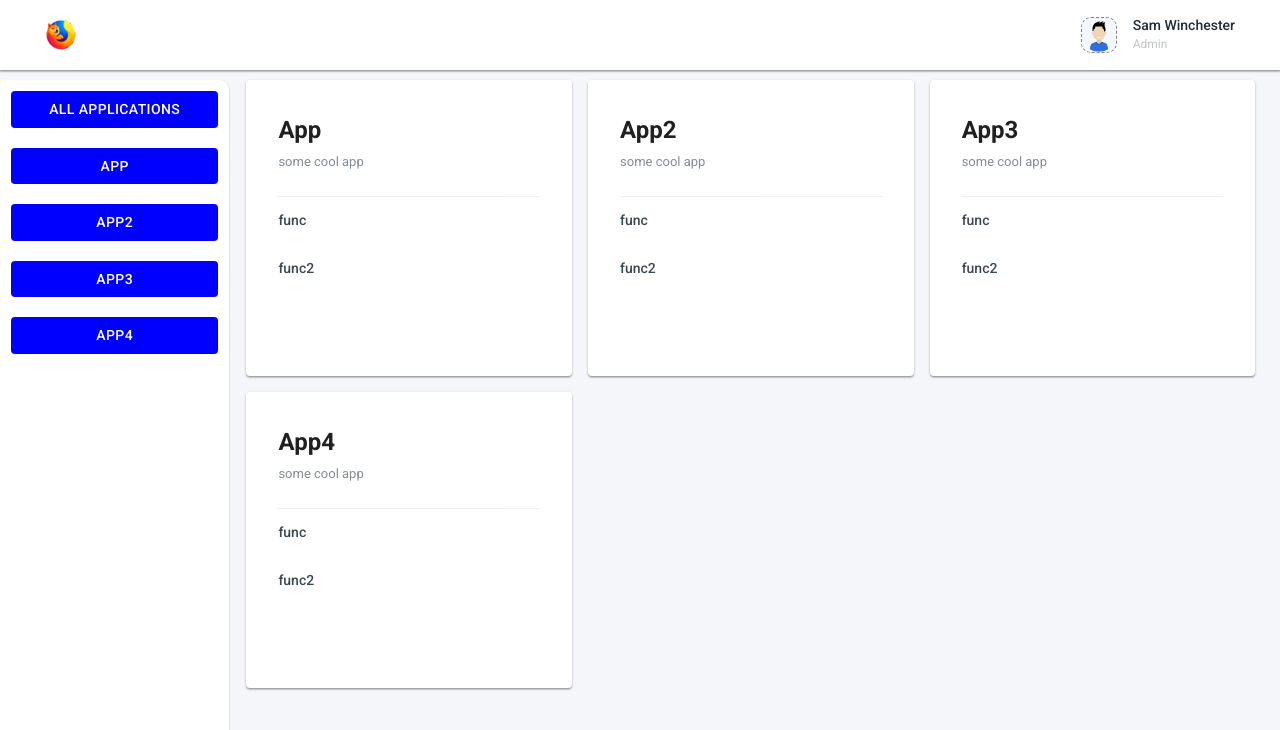
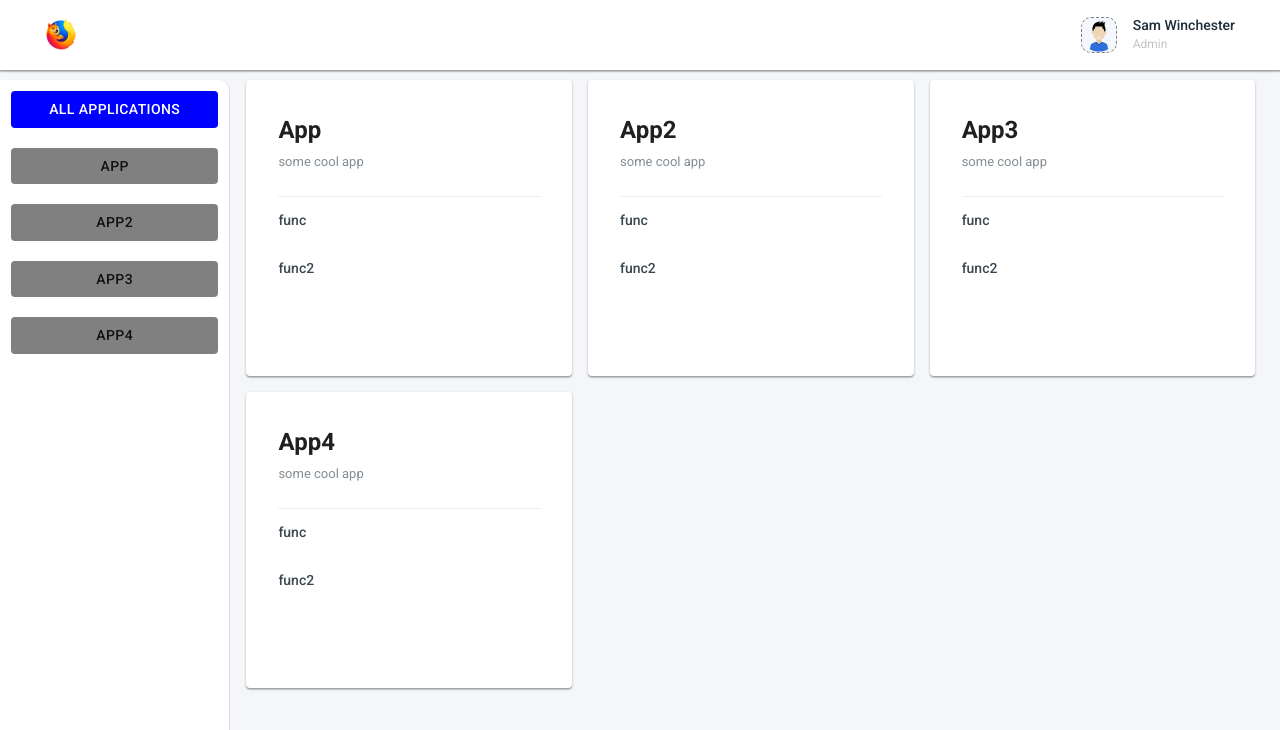
Before and after one commit to ereticor/MyVeryCoolProject, a React app: page / in a window 1280 px wide. Shown: the top 730 px of the page. Built offline with nearby package versions, Linux system fonts and the light colour scheme.

Commit message:
feat: add current page button styling

```diff
--- a/src/components/AsideNavigation/AsideNavigation.sass
+++ b/src/components/AsideNavigation/AsideNavigation.sass
@@ -12,5 +12,8 @@
 
     .aside__btn
       width: 100%
+      background: gray
+
+    &.link_active > .aside__btn
       background: blue
       color: white
--- a/src/components/AsideNavigation/AsideNavigation.tsx
+++ b/src/components/AsideNavigation/AsideNavigation.tsx
@@ -2,7 +2,7 @@ import { Button } from "@material-ui/core";
 
 import { StyledAside } from "./style";
 import { IAppList } from "interfaces/app";
-import { Link } from "react-router-dom";
+import { NavLink } from "react-router-dom";
 
 import "./AsideNavigation.sass";
 
@@ -19,18 +19,28 @@ const AsideNavigation = ({ appList }: { appList: IAppList }) => {
       className="main__aside"
     >
       <nav className="aside__nav">
-        <Link to="/" key={`aside: ${-1}`} className="aside__link">
+        <NavLink
+          end
+          to="/"
+          key={`aside: ${-1}`}
+          className={({ isActive }) =>
+            `aside__link ${isActive ? "link_active" : ""}`
+          }
+        >
           <Button className="aside__btn">all applications</Button>
-        </Link>
+        </NavLink>
         {appList.map((app, index) => {
           return (
-            <Link
+            <NavLink
+              end
               to={`/${app.name}`}
               key={`aside: ${index}`}
-              className="aside__link"
+              className={({ isActive }) =>
+                `aside__link ${isActive ? "link_active" : ""}`
+              }
             >
               <Button className="aside__btn">{app.name}</Button>
-            </Link>
+            </NavLink>
           );
         })}
       </nav>
--- a/src/styles/basic.sass
+++ b/src/styles/basic.sass
@@ -11,6 +11,8 @@ a
   text-decoration: none
 
 .main
+  overflow-y: scroll
+  height: calc(100vh - 70px)
   padding: 10px 16px
   margin-top: 70px
   margin-left: max(150px, 18%)
```
Also changed, not shown: package.json (+10 -2 lines), tsconfig.json (+12 -12 lines), 1 other file (tests, documents, lock files or other folders).
